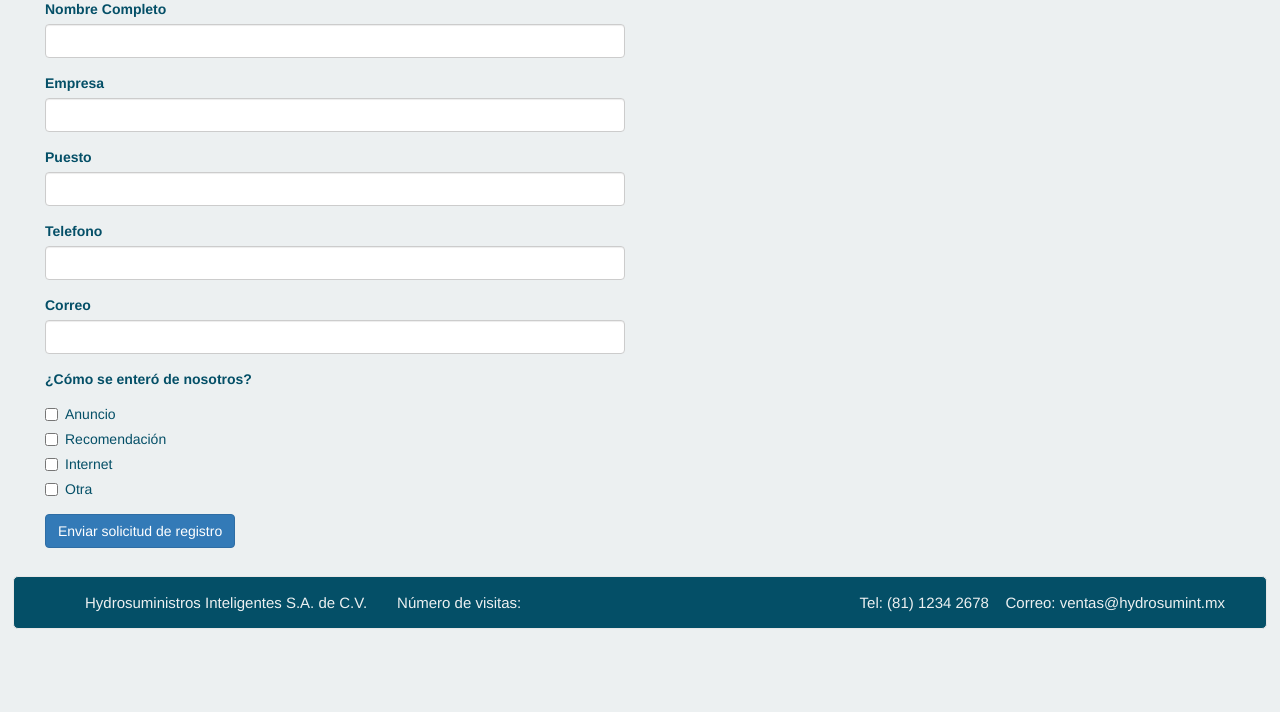
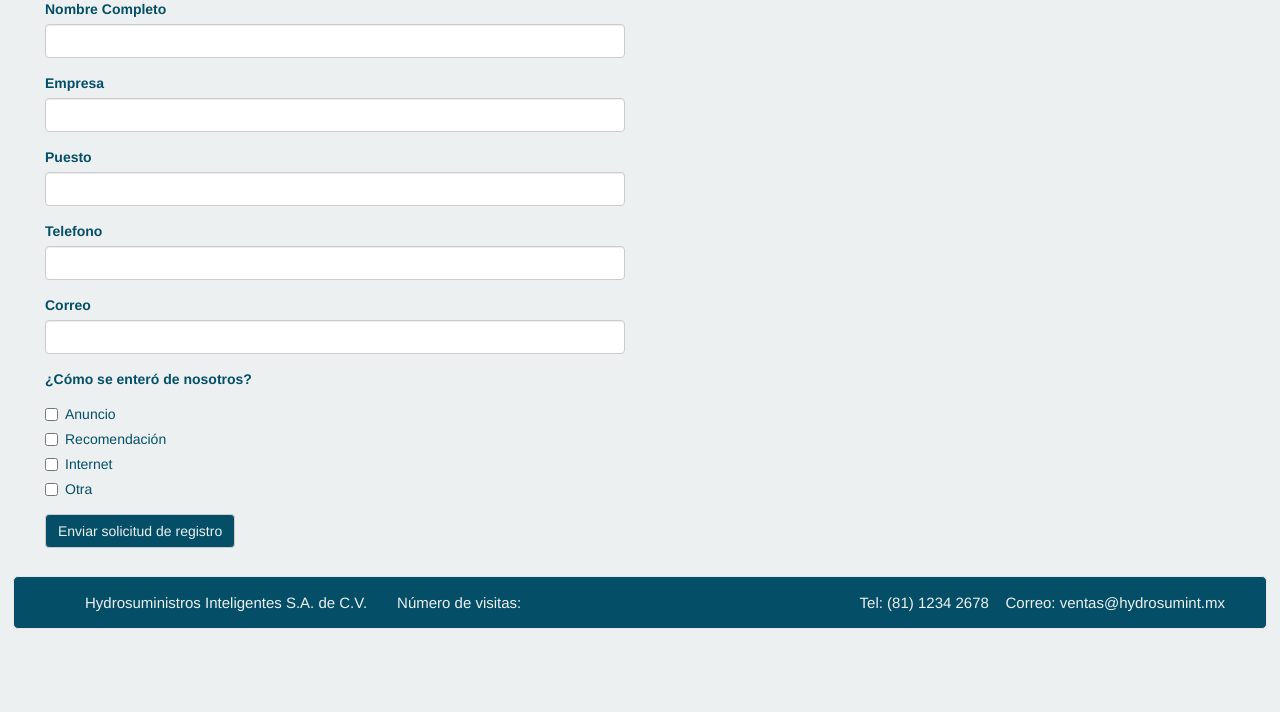
Before and after one commit to ecristerna/Hydrosuministros-WebApp, a PHP site: page /registro.php in a window 1280 px wide. Shown: the part 219-931 px from the top of the page. Run offline with PHP 8.4, Linux system fonts and the light colour scheme.

Commit message:
Color de botones unificado (login y registro)

```diff
--- a/login.php
+++ b/login.php
@@ -26,7 +26,7 @@ include_once('elements/header.php');
                         <input type="password" class="form-control" id="password" name="password" placeholder="Contraseña" required>
                     </div>
                     <div class="form-group">
-                        <button type="submit" class="btn btn-block btn-primary center-block">Iniciar sesión</button>
+                        <button type="submit" class="btn btn-default btn-block center-block">Iniciar sesión</button>
                     </div>
 
                 </form>
--- a/registro.php
+++ b/registro.php
@@ -63,7 +63,7 @@ include_once('elements/header.php');
                         </div>
                     </div>
                     <div class="form-group">
-                        <button type="submit" class="btn btn-primary">Enviar solicitud de registro</button>
+                        <button type="submit" class="btn btn-default">Enviar solicitud de registro</button>
                     </div>
 
                 </form>
```
